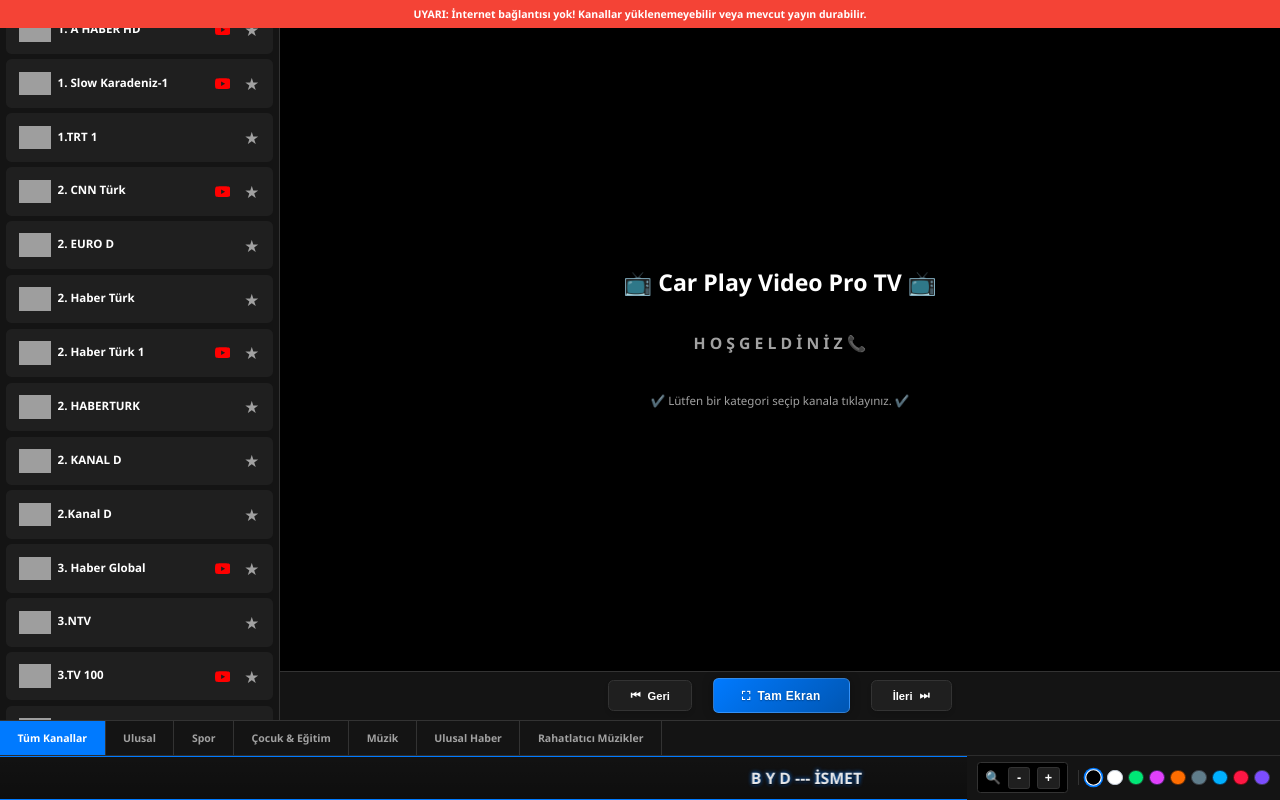
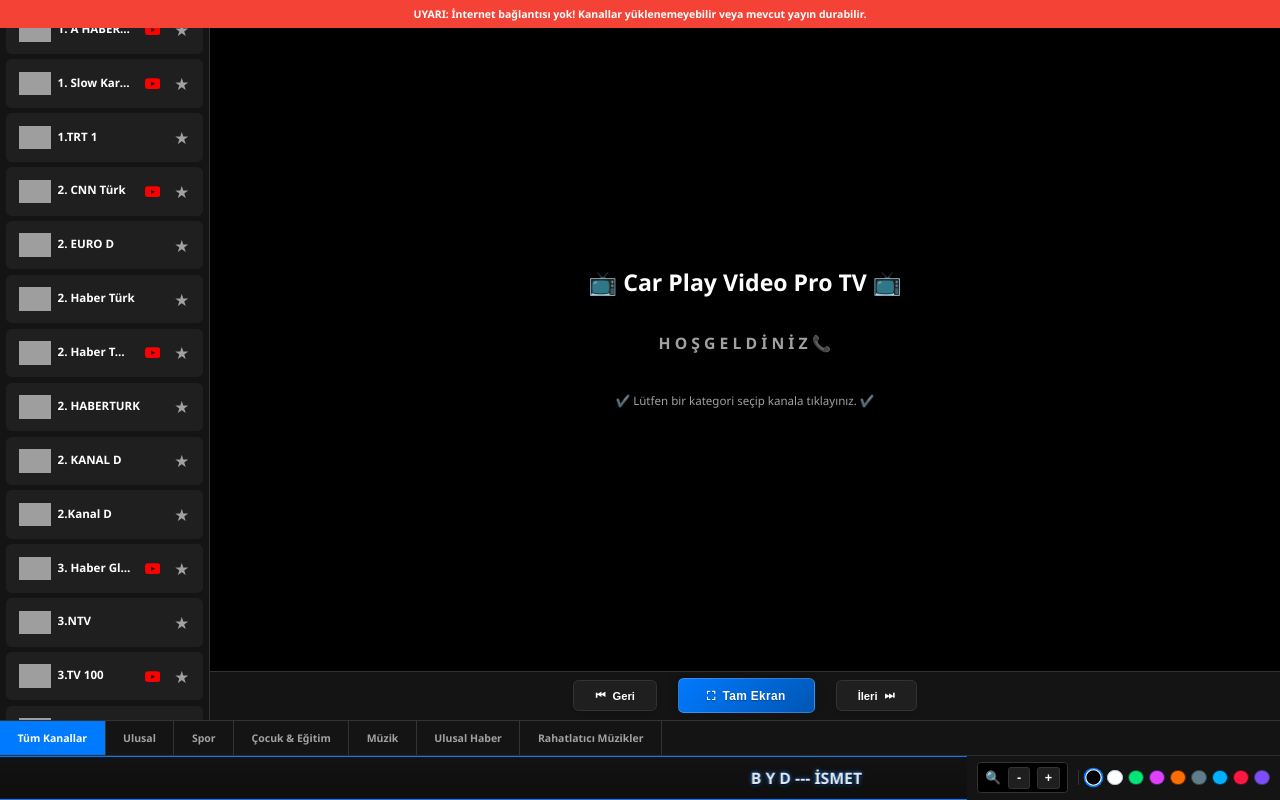
Before and after one commit to 123deepbluee123-wq/cartv, a plain HTML site: page index.html in a window 1280 px wide. Drawn offline with nearby package versions, Linux system fonts and the light colour scheme; no server answers; grey boxes are pictures that could not be loaded.

Commit message:
Update index.html

```diff
--- a/index.html
+++ b/index.html
@@ -79,7 +79,7 @@
 
     /* --- KANAL LİSTESİ --- */
     #channels {
-      flex: 0 0 400px;
+      flex: 0 0 300px;
       background: var(--bg-secondary);
       border-right: 1px solid var(--border-color);
       overflow-y: auto;
```
